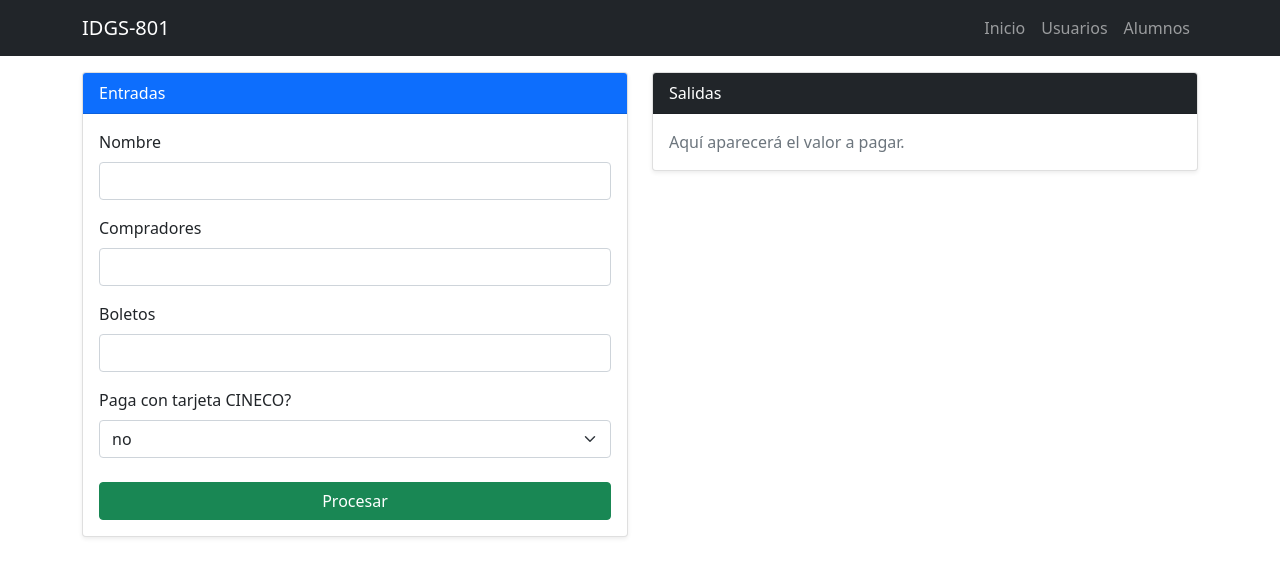
After one commit to IDGS-801-23000561/IntroFlask, a Flask app: page /cinepolis in a window 1280 px wide. The commit adds this page. Shown: the top 577 px of the page. Run offline with Flask 3, Linux system fonts and the light colour scheme; some libraries are stand-ins or nearby versions.

Commit message:
Cinepolis

```diff
--- a/app.py
+++ b/app.py
@@ -52,6 +52,48 @@ def distancia():
         y2=int(request.form.get("y2"))
         res=(((x2-x1)*(x2-x1)+(y2-y1)*(y2-y1)))**.5
     return render_template('distancia.html', x1=x1, x2=x2, y1=y1, y2=y2, res=res)
+
+PRECIO = 12
+
+@app.route('/cinepolis', methods=['GET', 'POST'])
+def cinepolis():
+    Nombre = ""
+    Compradores = 0
+    Boletos = 0
+    total = 0
+    max_boletos = 0
+    error = None
+
+    form = forms.CinepolisForm(request.form)
+
+    if request.method == "POST" and form.validate():
+        Nombre = form.nombre.data
+        Compradores = form.compradores.data
+        Boletos = form.boletos.data
+        paga_cineco = (form.tarjeta.data == "si")
+
+        max_boletos = Compradores * 7
+        if Boletos > max_boletos:
+            error = "Error: No puedes comprar más de 7 boletos por comprador."
+            return render_template("cinepolis.html", form=form, error=error, total=0,
+                                   Nombre=Nombre, Compradores=Compradores, Boletos=Boletos,
+                                   max_boletos=max_boletos)
+
+        subtotal = Boletos * PRECIO
+
+        if Boletos > 5:
+            total = subtotal * 0.85
+        elif 3 <= Boletos <= 5:
+            total = subtotal * 0.90
+        else:
+            total = subtotal
+
+        if paga_cineco:
+            total *= 0.90
+
+    return render_template("cinepolis.html", form=form, error=error, total=total,
+                           Nombre=Nombre, Compradores=Compradores, Boletos=Boletos,
+                           max_boletos=max_boletos)
 
 @app.route("/usuarios", methods=['GET', 'POST'])
 def usuarios():
--- a/forms.py
+++ b/forms.py
@@ -1,5 +1,5 @@
 from wtforms import Form
-from wtforms import StringField, IntegerField, PasswordField, FloatField
+from wtforms import StringField, IntegerField, PasswordField, FloatField, SelectField
 from wtforms import EmailField
 from wtforms import validators
 
@@ -21,3 +21,19 @@ class UserForm(Form):
     correo=EmailField("Correo", [
         validators.Email(message="Ingresa correo valido")
     ])
+
+class CinepolisForm(Form):
+    nombre=StringField('Nombre', [
+        validators.DataRequired(message="El campo es requerido")
+    ])
+    compradores=IntegerField('Compradores',[
+        validators.DataRequired(message="El campo es requerido"),
+        validators.NumberRange(min=1, message="Ingresa al menos 1")
+    ])
+    boletos = IntegerField("Boletos", [
+        validators.DataRequired(),
+        validators.NumberRange(min=1)])
+    tarjeta=SelectField("Paga con tarjeta CINECO?",
+                        choices=[("no"),("si")],
+                        default="no"
+                        )
--- a/templates/_macros.html
+++ b/templates/_macros.html
@@ -2,8 +2,7 @@
 
 <div class="mb-3">
     <label for="{{name}}" class="form-label">{{name}}</label>
-            <input type="{{type}}" class="form-control" id="{{name}}" name="{{name}}"
-            placeholder="{{placeholder}}">
+    <input type="{{type}}" class="form-control" id="{{name}}" name="{{name}}" placeholder="{{placeholder}}">
 </div>
 
 {%endmacro%}
@@ -19,3 +18,21 @@
 
 {%endif%}
 {%endmacro%}
+
+{% macro campoCine(field) %}
+<div class="mb-3">
+    <label class="form-label">{{ field.label.text }}</label>
+
+    {% if field.type == "SelectField" %}
+    {{ field(class="form-select") }}
+    {% else %}
+    {{ field(class="form-control") }}
+    {% endif %}
+
+    {% if field.errors %}
+    <div class="text-danger small">
+        {{ field.errors[0] }}
+    </div>
+    {% endif %}
+</div>
+{% endmacro %}
--- /dev/null
+++ b/templates/cinepolis.html
@@ -0,0 +1,53 @@
+{% extends "layout.html" %}
+{% block content %}
+{% import "_macros.html" as macros %}
+
+<div class="row g-4">
+  <div class="col-12 col-lg-6">
+    <div class="card shadow-sm">
+      <div class="card-header bg-primary text-white">
+        Entradas
+      </div>
+      <div class="card-body">
+        <form action="/cinepolis" method="POST">
+          <input type="hidden" name="csrf_token" value="{{ csrf_token() }}">
+
+          {{ macros.campoCine(form.nombre) }}
+          {{ macros.campoCine(form.compradores) }}
+          {{ macros.campoCine(form.boletos) }}
+          {{ macros.campoCine(form.tarjeta) }}
+
+          {% if error %}
+            <div class="alert alert-danger mt-3">{{ error }}</div>
+          {% endif %}
+
+          <button class="btn btn-success w-100 mt-2" type="submit">
+            Procesar
+          </button>
+        </form>
+      </div>
+    </div>
+  </div>
+
+  <div class="col-12 col-lg-6">
+    <div class="card shadow-sm">
+      <div class="card-header bg-dark text-white">
+        Salidas
+      </div>
+      <div class="card-body">
+        {% if total %}
+          <p class="mb-1"><strong>Comprador:</strong> {{ Nombre }}</p>
+          <p class="mb-1"><strong>Boletos solicitados:</strong> {{ Boletos }}</p>
+          <p class="mb-1"><strong>Máximo permitido:</strong> {{ max_boletos }}</p>
+          <hr>
+          <h4 class="mb-0">Valor a pagar:</h4>
+          <h2 class="mt-1">${{ "{:,.0f}".format(total) }}</h2>
+        {% else %}
+          <p class="text-muted mb-0">Aquí aparecerá el valor a pagar.</p>
+        {% endif %}
+      </div>
+    </div>
+  </div>
+</div>
+
+{% endblock %}
```
Lines whose indentation alone changed are shown as unchanged.
